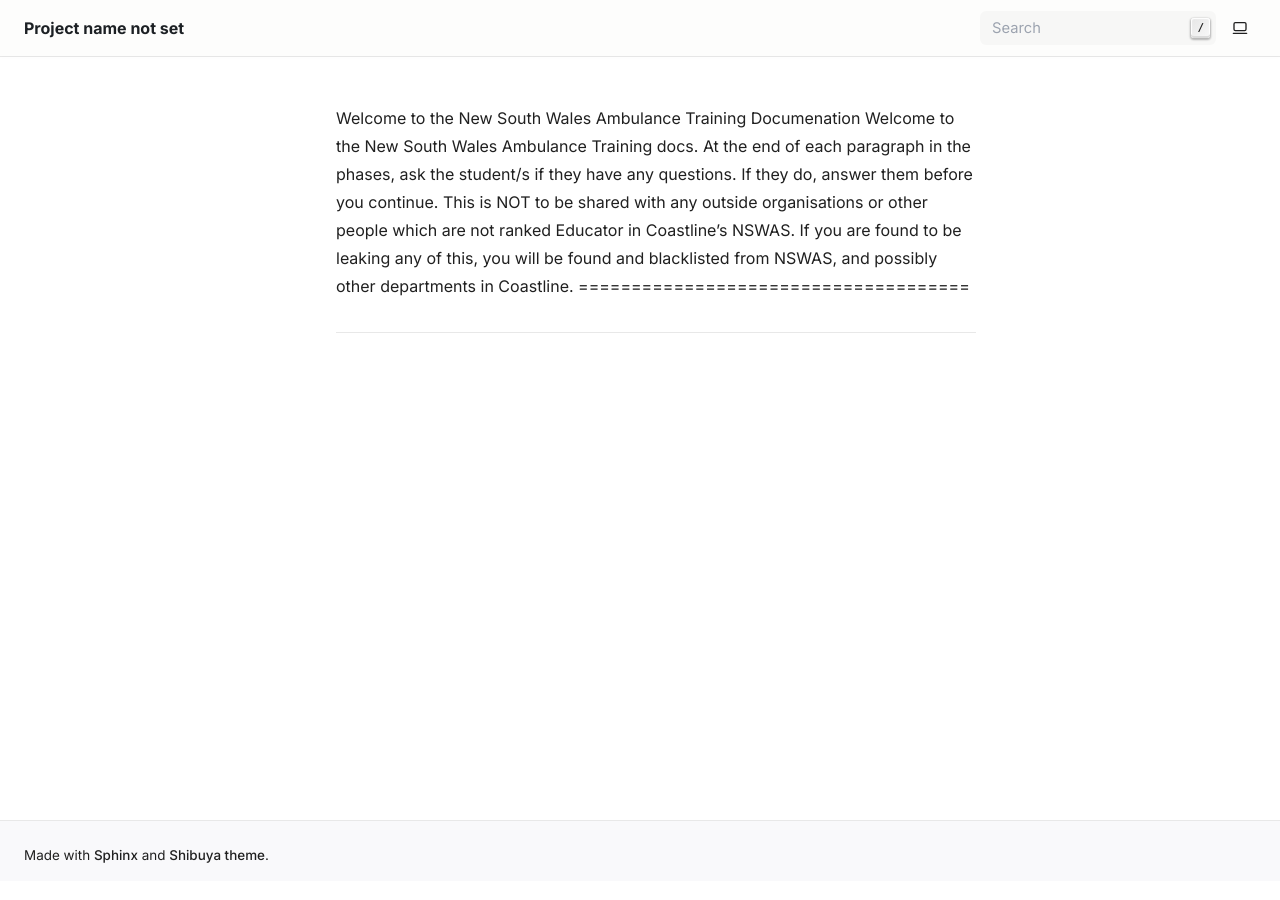
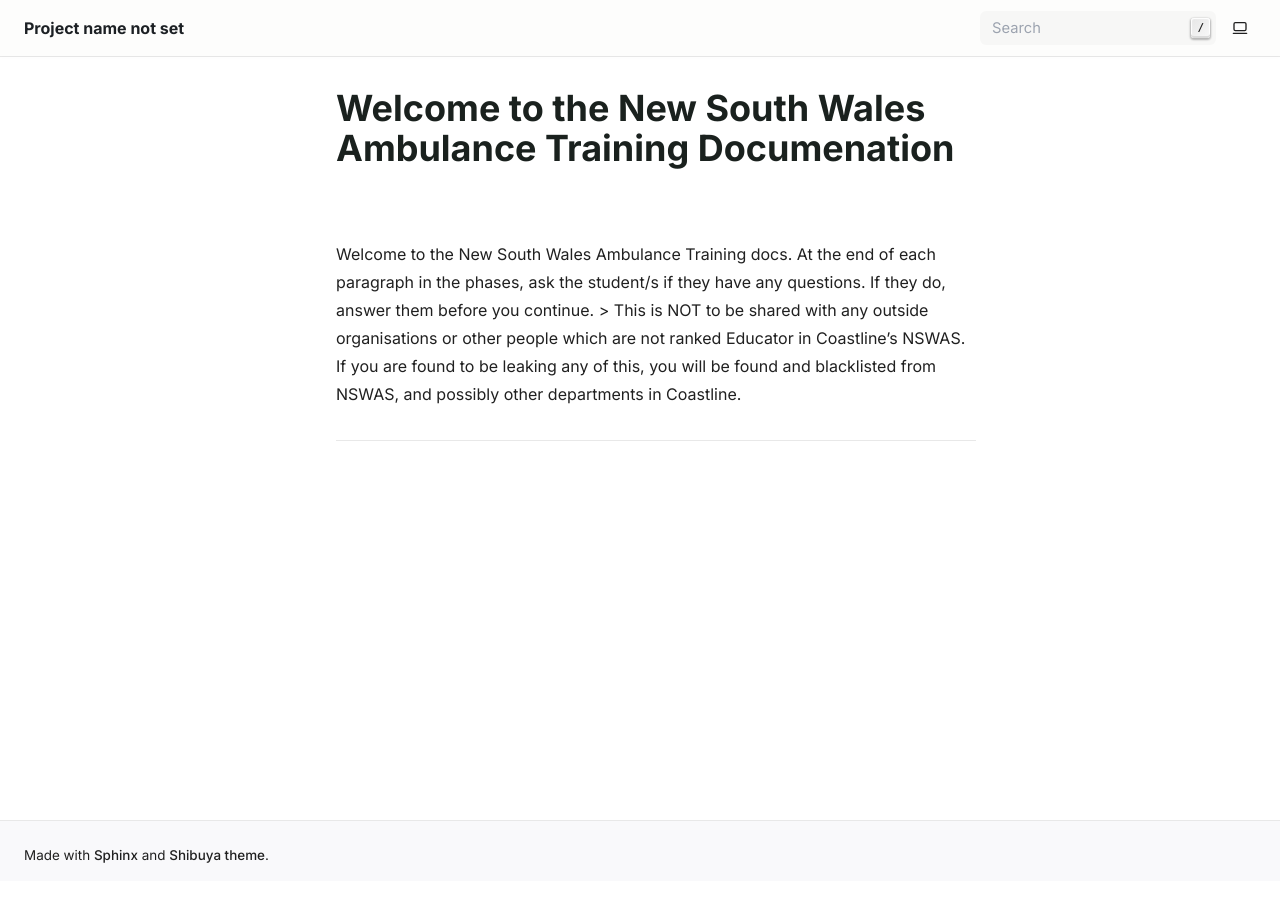
Before and after one commit to NSWAS-Coastline/training-docs, a Sphinx documentation site: the page built from docs/index.rst, in a window 1280 px wide. Built offline with Sphinx 7.4.7, drawn with Linux system fonts in a browser that asks for light colours; pages that are not in the unit, such as notebooks, are missing from menus.

```diff
--- a/docs/index.rst
+++ b/docs/index.rst
@@ -1,7 +1,7 @@
 Welcome to the New South Wales Ambulance Training Documenation
+=====================================
 Welcome to the New South Wales Ambulance Training docs. At the end of each paragraph in the phases, ask the student/s if they have any questions. If they do, answer them before you continue.
-This is NOT to be shared with any outside organisations or other people which are not ranked Educator in Coastline's NSWAS. If you are found to be leaking any of this, you will be found and blacklisted from NSWAS, and possibly other departments in Coastline.
-=====================================
+> This is NOT to be shared with any outside organisations or other people which are not ranked Educator in Coastline's NSWAS. If you are found to be leaking any of this, you will be found and blacklisted from NSWAS, and possibly other departments in Coastline.
 
 .. toctree::
    :maxdepth: 2
```
